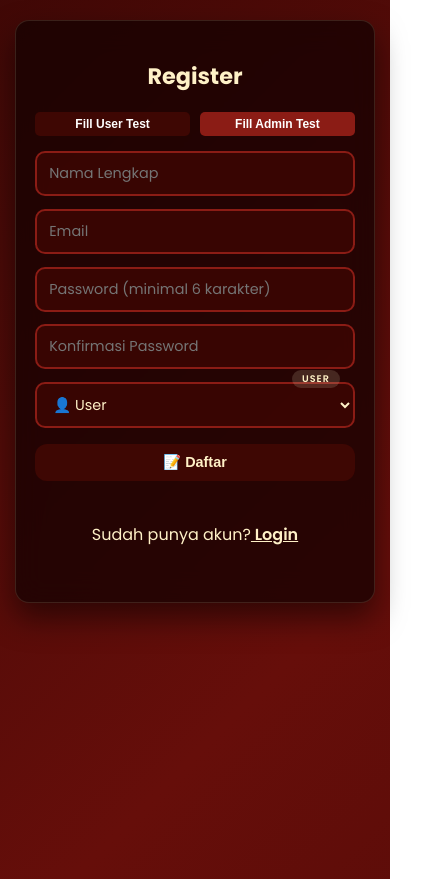
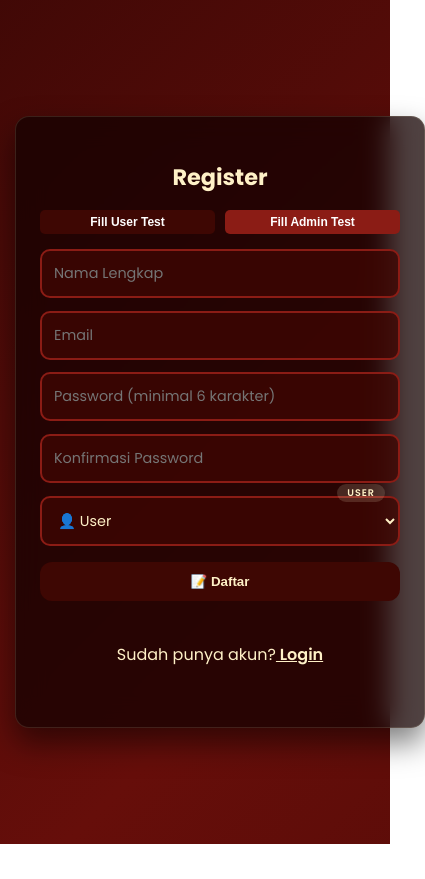
Before and after one commit to AdindaMuarriva/Heartify, a Next.js app: page /register in a window 390 px wide. Shown: the whole page, 425 px wide, since content can reach past the window. After the commit the page ends 844 px from the top, so only its background shows below. Built offline with nearby package versions, Linux system fonts and the light colour scheme.

Commit message:
fix: call logger methods correctly and resolve conflict

```diff
--- a/app/register/register.css
+++ b/app/register/register.css
@@ -168,44 +168,45 @@ a {
   to { transform: scale(1); opacity: 1; }
 }
 
+/* RESPONSIVE DESIGN REGISTER */
 @media screen and (max-width: 640px) {
+  .register-wrapper {
+    display: flex;
+    flex-direction: column;
+    /* KUNCI TENGAH: */
+    justify-content: center;
+    align-items: center;
+
+    min-height: 100vh;
+    padding: 15px;
+    box-sizing: border-box;
+  }
+
   .auth-card {
-    padding: 1.2rem;
-    margin: 0;
-    max-width: 100%;
+    width: 100%;
+    max-width: 380px;
+    padding: 1.5rem;
+    margin: 0 auto;
     border-radius: 14px;
-    max-height: 90vh;
+    /* Hilangkan max-height jika ingin center sempurna,
+       atau gunakan overflow jika konten sangat panjang */
+    max-height: 95vh;
+    overflow-y: auto;
+  }
+
+  /* Agar form di dalam tidak berantakan */
+  .register-wrapper input,
+  .register-wrapper select {
+    padding: 12px;
+    margin-bottom: 0.8rem;
+    font-size: 0.9rem;
+    width: 100%;
+    box-sizing: border-box;
   }
 
   h2 {
     font-size: 1.4rem;
-    margin-bottom: 1.2rem;
-  }
-
-  .register-wrapper {
-    padding: 15px;
-    align-items: flex-start;
-    padding-top: 20px;
-  }
-
-  .register-wrapper input,
-  .register-wrapper select {
-    padding: 10px 12px;
-    margin-bottom: 0.8rem;
-    font-size: 0.9rem;
-  }
-
-  .role-buttons {
-    flex-direction: column;
-  }
-
-  button {
-    padding: 10px;
-    font-size: 0.9rem;
-  }
-
-  .card {
-    padding: 16px 20px;
-    max-width: 85%;
+    margin-bottom: 1rem;
+    text-align: center;
   }
 }
```
Also changed, not shown: app/api/auth/login/route.ts (+7 -7 lines).
